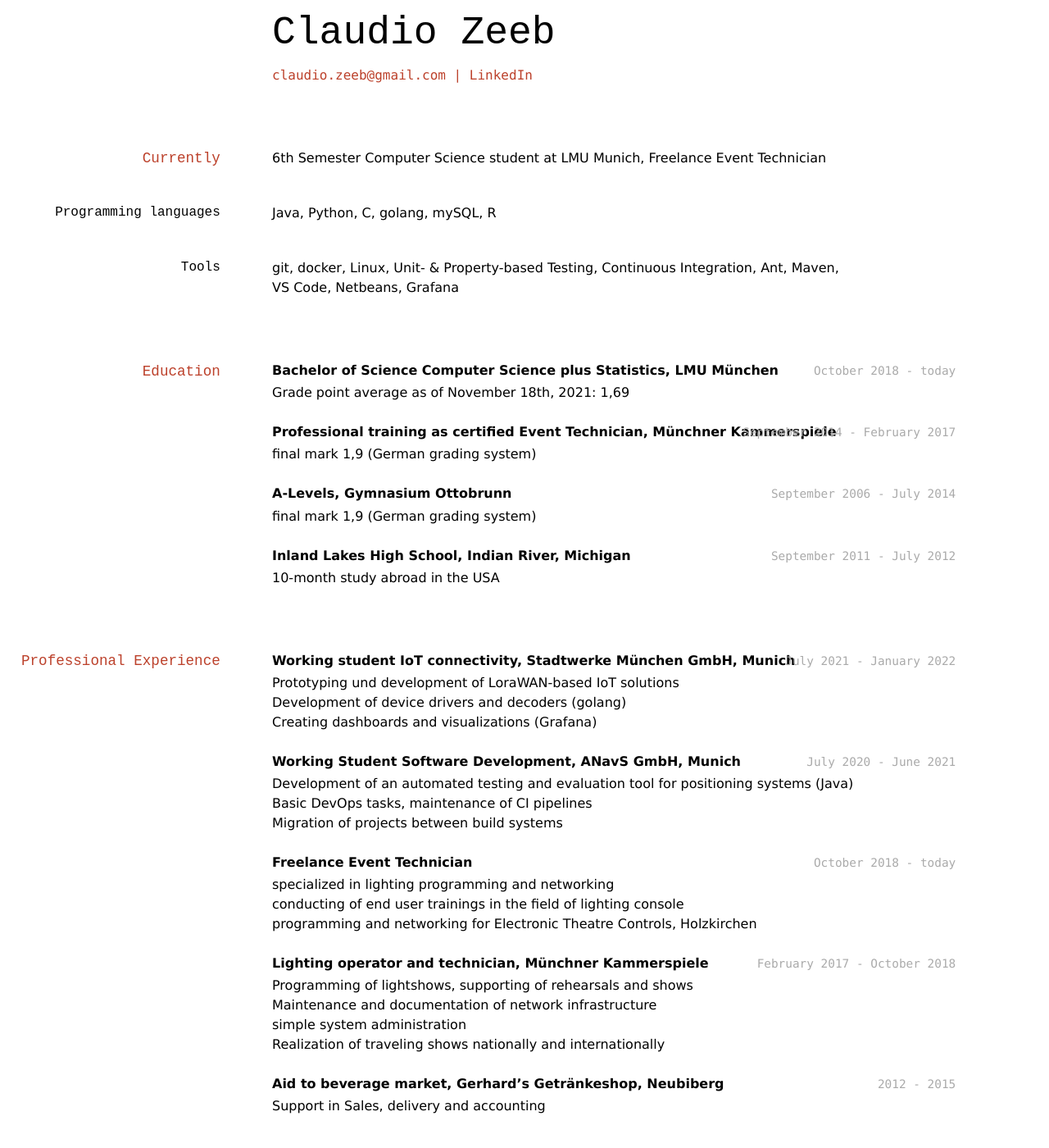
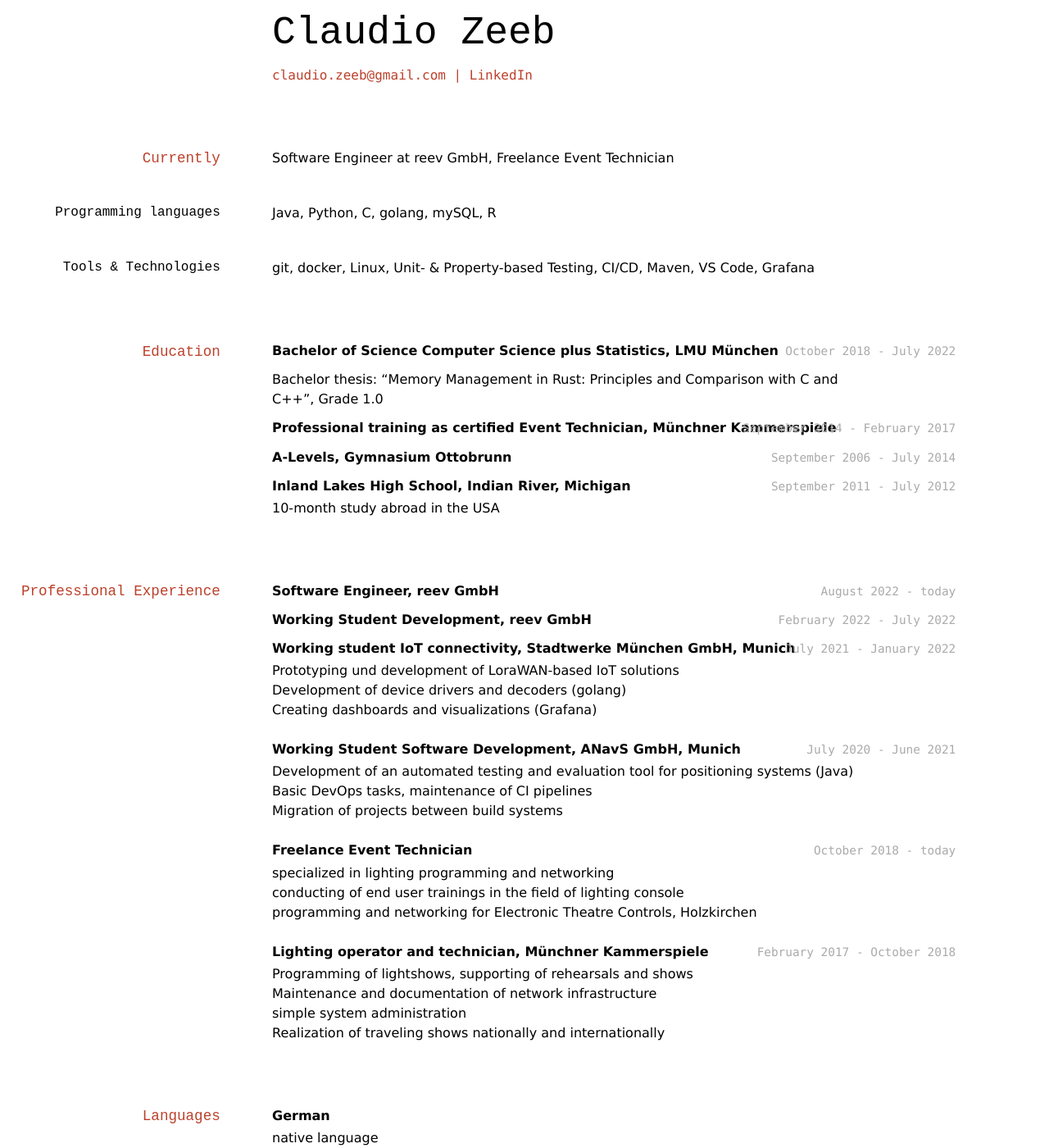
Before and after one commit to cluuu/markdown-cv, a Jekyll site: the page built from index_en.md, in a window 1280 px wide and 1400 px high. Shown: the whole window at 82% size. Built offline with Jekyll 4.4.1, drawn with Linux system fonts in a browser that asks for light colours.

Commit message:
update recent work experience

```diff
--- a/index_en.md
+++ b/index_en.md
@@ -12,32 +12,28 @@ title: Claudio Zeeb's CV
 
 ## Currently
 
-6th Semester Computer Science student at LMU Munich, Freelance Event Technician
+Software Engineer at reev GmbH, Freelance Event Technician
 
 ### Programming languages
 
 Java, Python, C, golang, mySQL, R
 
-### Tools
+### Tools & Technologies
 
-git, docker, Linux, Unit- & Property-based Testing, Continuous Integration, Ant, Maven, VS Code, Netbeans, Grafana
+git, docker, Linux, Unit- & Property-based Testing, CI/CD, Maven, VS Code, Grafana
 
 ## Education
 
-`October 2018 - today`
+`October 2018 - July 2022`
 __Bachelor of Science Computer Science plus Statistics, LMU München__
 
-- Grade point average as of November 18th, 2021: 1,69
+Bachelor thesis: "Memory Management in Rust: Principles and Comparison with C and C++", Grade 1.0
 
 `September 2014 - February 2017 `
 __Professional training as certified Event Technician, Münchner Kammerspiele__
 
-- final mark 1,9 (German grading system)
-
 `September 2006 - July 2014`
 __A-Levels, Gymnasium Ottobrunn__
-
-- final mark 1,9 (German grading system)
 
 `September 2011 - July 2012`
 __Inland Lakes High School, Indian River, Michigan__
@@ -45,6 +41,13 @@ __Inland Lakes High School, Indian River, Michigan__
 - 10-month study abroad in the USA
 
 ## Professional Experience
+
+`August 2022 - today`
+__Software Engineer, reev GmbH__
+
+`February 2022 - July 2022`
+__Working Student Development, reev GmbH__
+
 
 `July 2021 - January 2022`
 __Working student IoT connectivity, Stadtwerke München GmbH, Munich__
@@ -74,11 +77,6 @@ __Lighting operator and technician, Münchner Kammerspiele__
 - simple system administration
 - Realization of traveling shows nationally and internationally
 
-`2012 - 2015`
-__Aid to beverage market, Gerhard's Getränkeshop, Neubiberg__
-
-- Support in Sales, delivery and accounting
-
 ## Languages
 __German__
 
```
